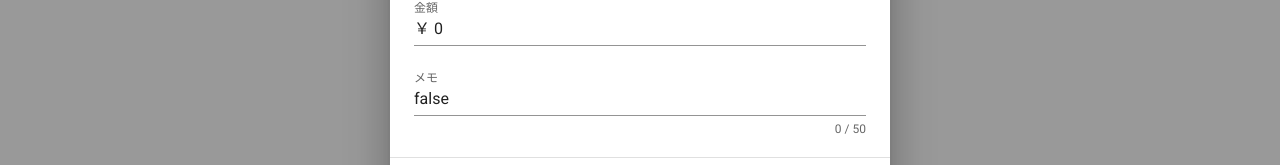
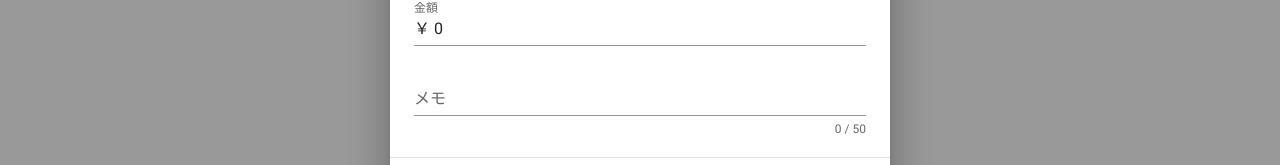
Before and after one commit to kewpie134134/gas-account-book, a Vue app: page /#/ in a window 1280 px wide. Both pictures are taken after a click on the button 1208 px from the left and 128 px from the top of the page. Shown: the part 471-636 px from the top of the page. Built offline with nearby package versions, Linux system fonts and the light colour scheme.

Commit message:
fic v-model:memo

```diff
--- a/src/components/ItemDialog.vue
+++ b/src/components/ItemDialog.vue
@@ -86,7 +86,7 @@
           <!-- メモ -->
           <v-text-field
             label="メモ"
-            v-model="menu"
+            v-model="memo"
             :counter="50"
             :rules="[memoRule]"
           />
```
